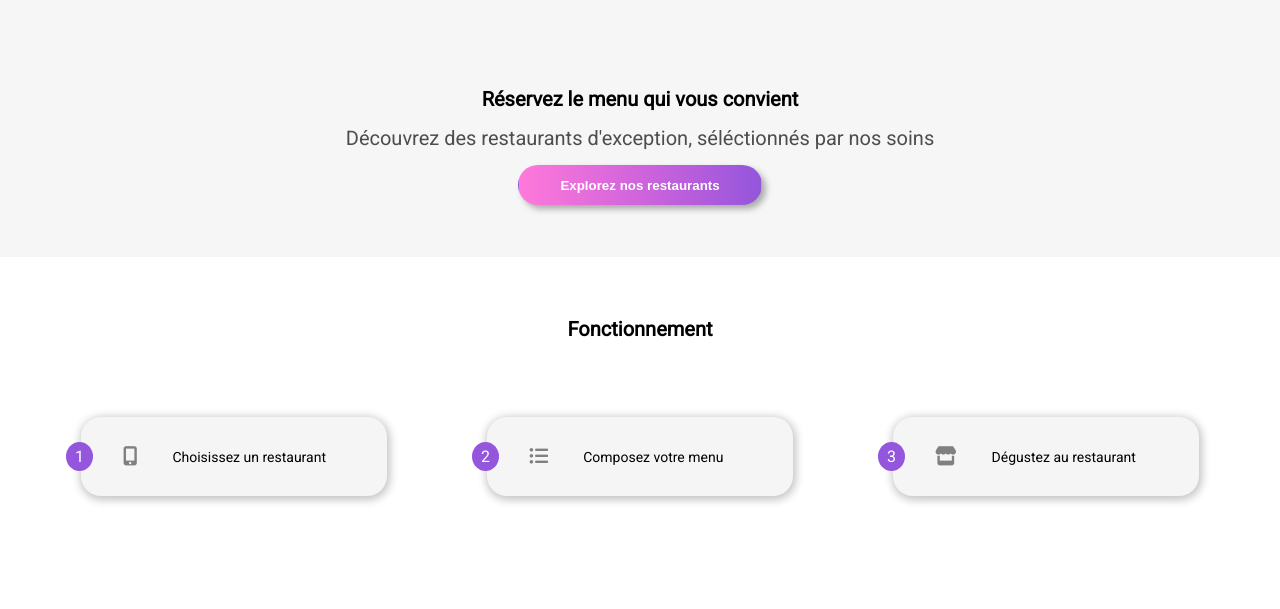
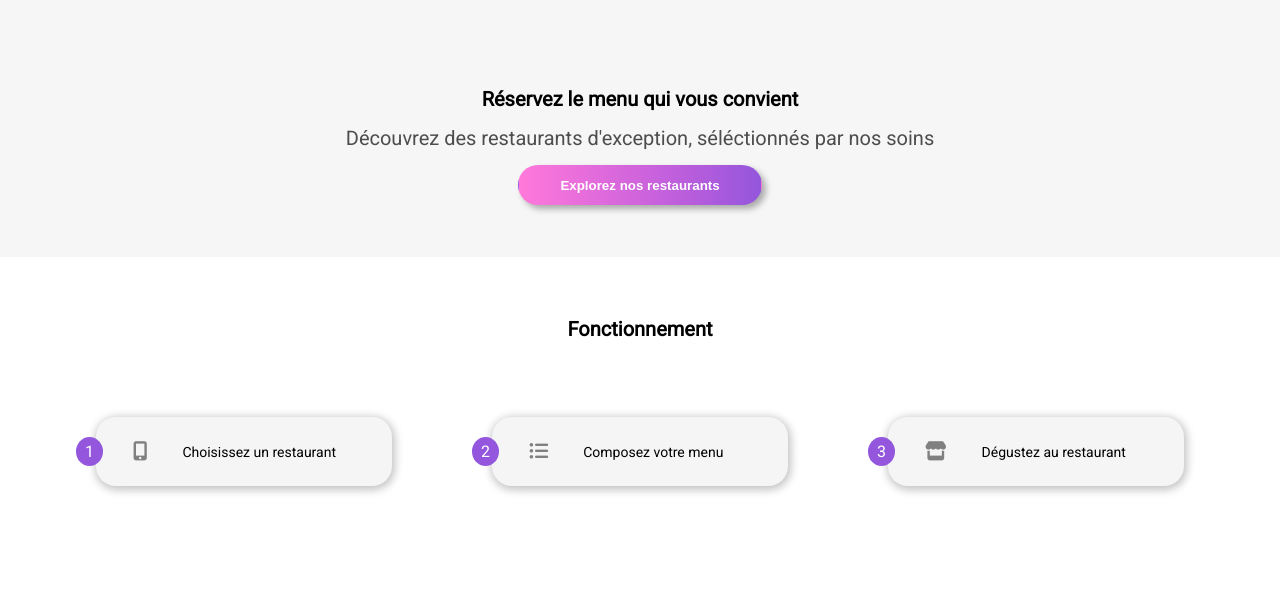
Before and after one commit to Ahgassama/AhamadGassama_3_19082021, a website: page index.html in a window 1280 px wide. Shown: the part 132-741 px from the top of the page. Drawn offline with Linux system fonts and the light colour scheme; a web font is replaced by a local one.

Commit message:
margin list

```diff
--- a/sass/pages/_homepage.scss
+++ b/sass/pages/_homepage.scss
@@ -42,8 +42,8 @@
     justify-content: flex-start;
     align-items: center;
     flex-wrap: nowrap;
-    padding: 25px;
-    margin: 25px 30px 20px 30px;
+    padding: 20px;
+    margin: 15px 20px 15px 20px;
     border-radius: 20px;
     box-shadow: 1px 2px 8px 2px #c4c4c4;
     background-color: #f5f5f5;
```
Also changed, not shown: public/css/style.css.
